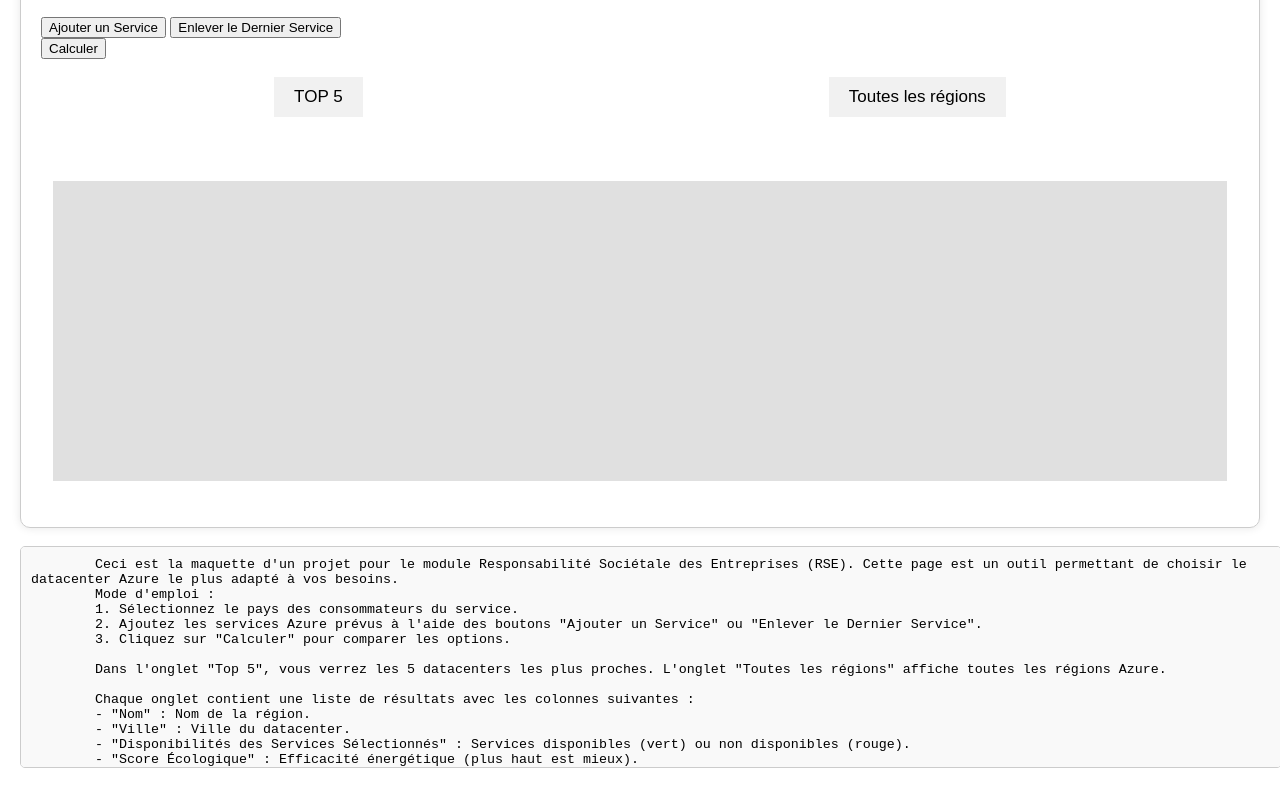
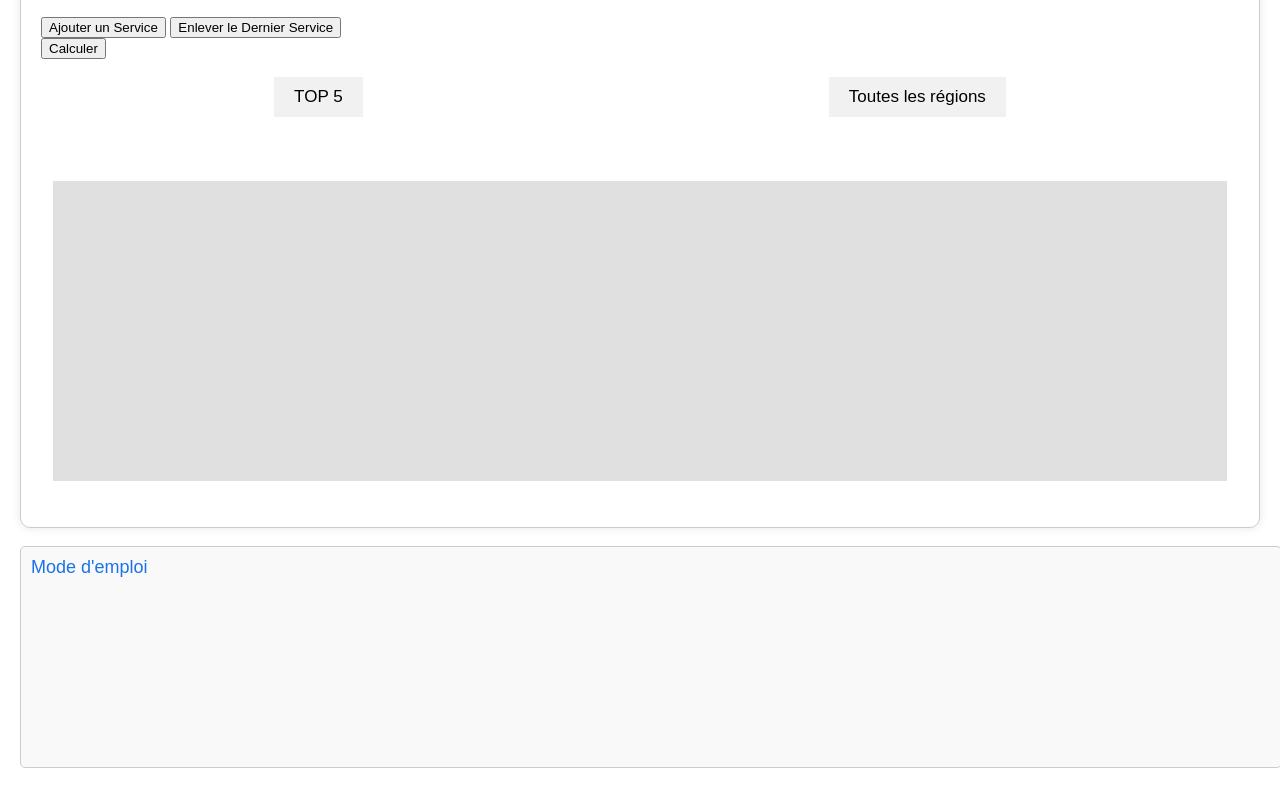
Before and after one commit to embonneton/TSP, a plain HTML site: page index.html in a window 1280 px wide. Shown: the part 162-968 px from the top of the page. Drawn offline with nearby package versions, Linux system fonts and the light colour scheme.

Commit message:
Update index.html
lien vers readme

```diff
--- a/index.html
+++ b/index.html
@@ -47,23 +47,9 @@
         </div>
     </div>
     <br/>
-    <textarea id="projectDescription" readonly>
-        Ceci est la maquette d'un projet pour le module Responsabilité Sociétale des Entreprises (RSE). Cette page est un outil permettant de choisir le datacenter Azure le plus adapté à vos besoins.
-        Mode d'emploi :
-        1. Sélectionnez le pays des consommateurs du service.
-        2. Ajoutez les services Azure prévus à l'aide des boutons "Ajouter un Service" ou "Enlever le Dernier Service".
-        3. Cliquez sur "Calculer" pour comparer les options.
-
-        Dans l'onglet "Top 5", vous verrez les 5 datacenters les plus proches. L'onglet "Toutes les régions" affiche toutes les régions Azure.
-
-        Chaque onglet contient une liste de résultats avec les colonnes suivantes :
-        - "Nom" : Nom de la région.
-        - "Ville" : Ville du datacenter.
-        - "Disponibilités des Services Sélectionnés" : Services disponibles (vert) ou non disponibles (rouge).
-        - "Score Écologique" : Efficacité énergétique (plus haut est mieux).
-        - "Coût écologique" : Impact environnemental (plus bas est mieux).
-        - "Coût financier" : Coût des services (plus bas est mieux).
-    </textarea>
+    <div id="projectDescription">
+        <a href="README.html" target="_blank" style="text-decoration: none; font-size: 18px; color: #1a73e8;">Mode d'emploi</a>
+    </div>
     <br/>
     <script src="https://unpkg.com/leaflet/dist/leaflet.js"></script>
     <script src="script.js"></script>
```
